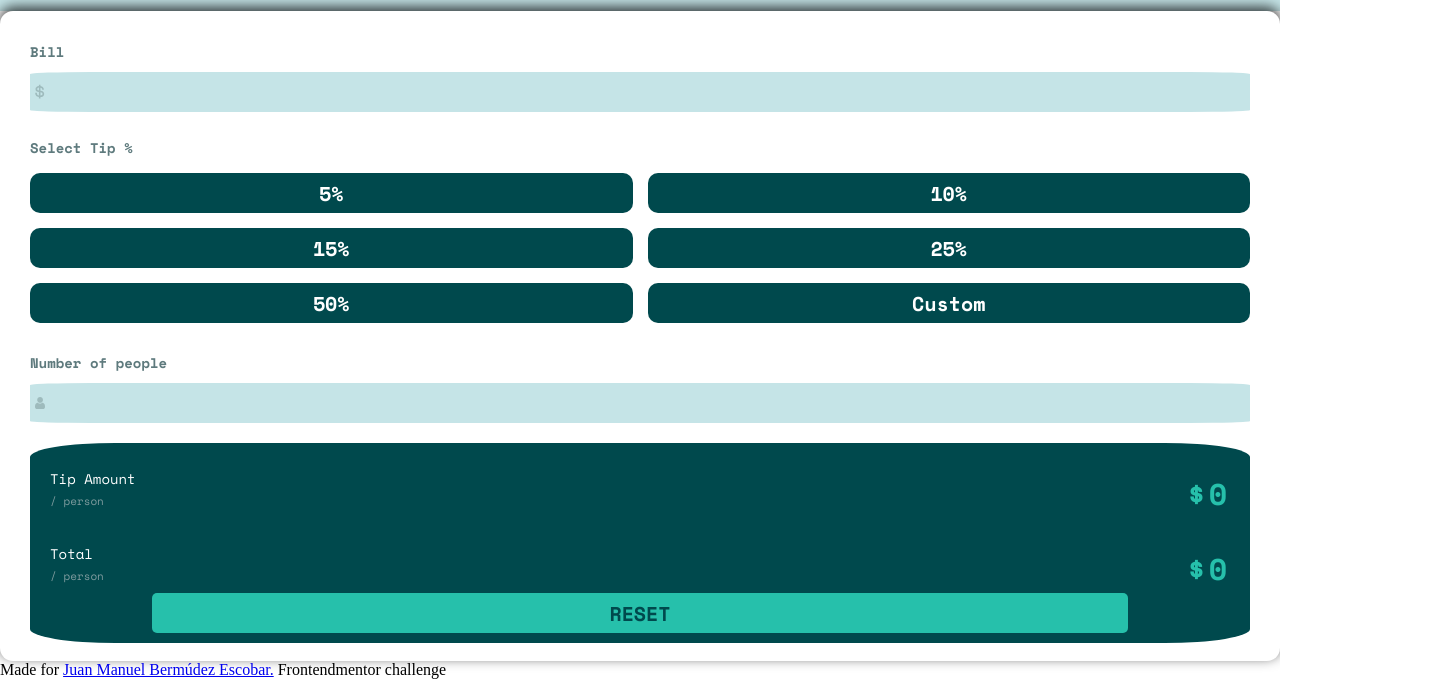
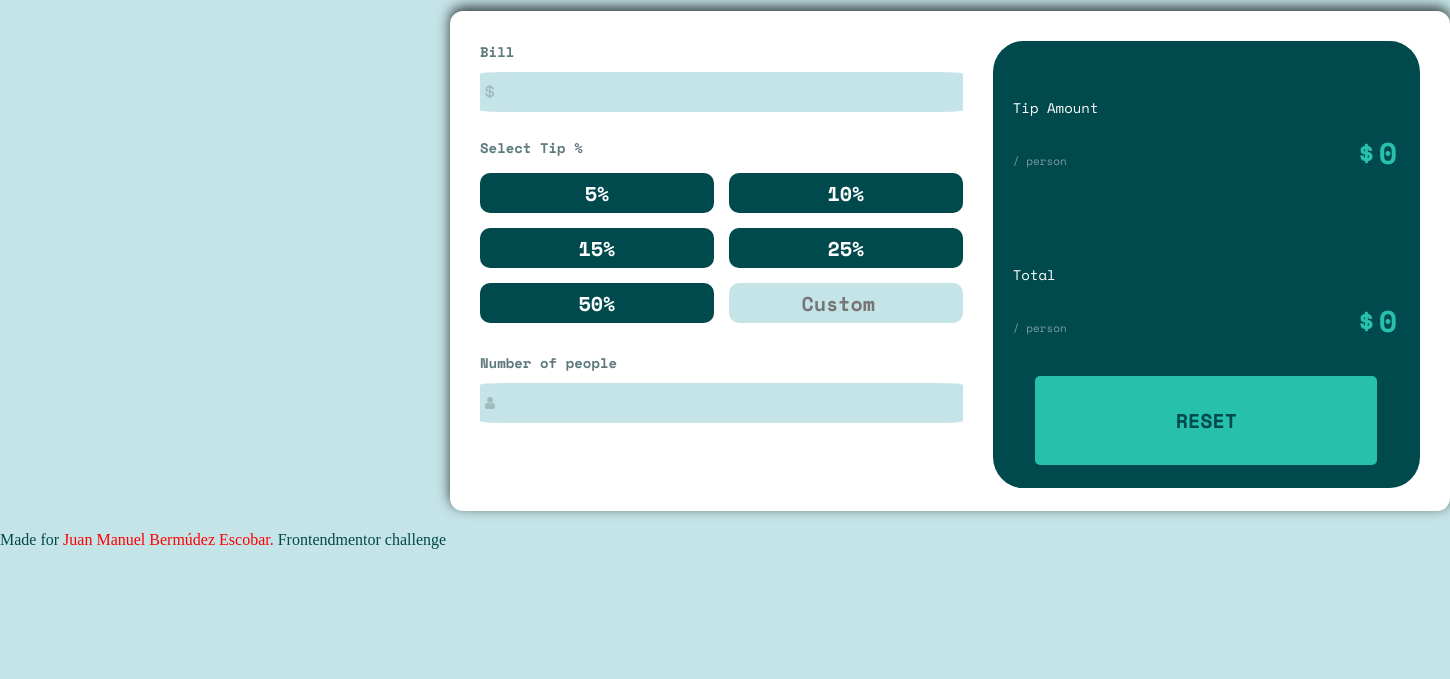
Before and after one commit to nefroman/tip-calculator, a plain HTML site: page index.html in a window 1280 px wide. Shown: the part 139-818 px from the top of the page, 1450 px wide, since content can reach past the window. Drawn offline with nearby package versions, Linux system fonts and the light colour scheme; files that its build step writes are made by us from their sources; files whose address does not match are found by name.

Commit message:
Mejorando el codigo

```diff
--- /dev/null
+++ b/assets/scss/_footer.scss
@@ -0,0 +1,14 @@
+@import "variables";
+
+.footer {
+    color: $verydarkcyan;
+    padding-top: 20px;
+        a {
+            text-decoration: none;
+            color: red;
+        }
+
+        a:hover {
+            cursor: pointer;
+        }
+}
--- a/assets/scss/_main.scss
+++ b/assets/scss/_main.scss
@@ -7,6 +7,7 @@
     padding-right: 30px;
     border-radius: 13px;
     height: 650px;
+    background-color: white;
         .bill {
 
             .form {
@@ -103,13 +104,27 @@
                         width: 100%;
                         height: 40px;
                         align-self: stretch;
-                        background-color: $verydarkcyan;
+                        background-color: $lightgrayishcyan1;
                         font-family: $fuente1;
                         font-weight: bold;
                         font-size: 20px;
-                        color: $white;
+                        color: $verydarkcyan;
                         border-radius: 10px;
                         border: none;
+                        text-align: right;
+                        padding: 15px;
+                    }
+
+                    .caja-custom::placeholder {
+                        text-align: center;
+                    }
+
+                    .caja-custom:hover {
+                        border: 2px solid $bluecolor ;
+                    }
+
+                    .caja-custom:focus {
+                        outline: none;
                     }
 
                     .caja:hover {
@@ -132,3 +147,19 @@
         }
         }
 }
+
+@media (min-width: 768px) {
+    .main {
+    width: 1000px;
+    height: 500px;
+    margin-left: 450px;
+/*     display: grid;
+    grid-template-columns: repeat(2,1fr); */
+    gap: 30px;
+    display: flex;
+    flex-direction: row;
+
+    }
+
+
+}
--- a/assets/scss/_results.scss
+++ b/assets/scss/_results.scss
@@ -90,6 +90,16 @@
             letter-spacing: 3px;
         }
 
+}
+
+
+@media (min-width: 768px) {
+    .results {
+        display: grid;
+
+        height: 95%;
+        width: 500px;
+    }
 
 
 }
--- a/assets/scss/_tittle.scss
+++ b/assets/scss/_tittle.scss
@@ -1,4 +1,8 @@
 @import "variables";
+
+body {
+    background-color: $lightgrayishcyan1;
+}
 
 .tittle {
     display: flex;
--- a/assets/scss/styles.scss
+++ b/assets/scss/styles.scss
@@ -4,3 +4,4 @@
 @import "variables";
 @import "main";
 @import "results";
+@import "footer";
--- a/index.html
+++ b/index.html
@@ -35,12 +35,12 @@
         <h3>
           Select Tip %
         </h3>
-        <button class="caja" onclick="five_percent();">5%</button>
-        <button class="caja " onclick="ten_percent();" >10%</button>
-        <button class="caja " onclick="fifteen_percent();" >15%</button>
-        <button class="caja " onclick="Twentyfive_percent();" >25%</button>
-        <button class="caja " onclick="fifty_percent();" >50%</button>
-        <button class="caja-custom " >Custom</button>
+        <button class="caja" >5%</button>
+        <button class="caja "  >10%</button>
+        <button class="caja "  >15%</button>
+        <button class="caja "  >25%</button>
+        <button class="caja "  >50%</button>
+        <input type="Number" placeholder="Custom" class="caja-custom" onclick="customButon();">
       </div>
       <!--* Div TIP -->
       <form id="formulario">
@@ -83,6 +83,9 @@
   </main>
 
   <footer class="footer">
-    Made for <a href="#">Juan Manuel Bermúdez Escobar.</a> Frontendmentor challenge
+    <p>
+      Made for <a href="https://github.com/nefroman">Juan Manuel Bermúdez Escobar.</a> Frontendmentor challenge
+    </p>
   </footer>
-  <script src="/tip-calculator-app-main/assets/js/app001.js" type="text/javascript"></script>
+  <!-- <script src="/tip-calculator-app-main/assets/js/app001.js" type="text/javascript"></script> -->
+  <script src="/tip-calculator-app-main/assets/js/app002.js" type="text/javascript"></script>
```
Also changed, not shown: assets/js/app001.js (+30 -2 lines), assets/js/app002.js (added, +61 -0 lines), assets/css/styles.css, 1 other file.
